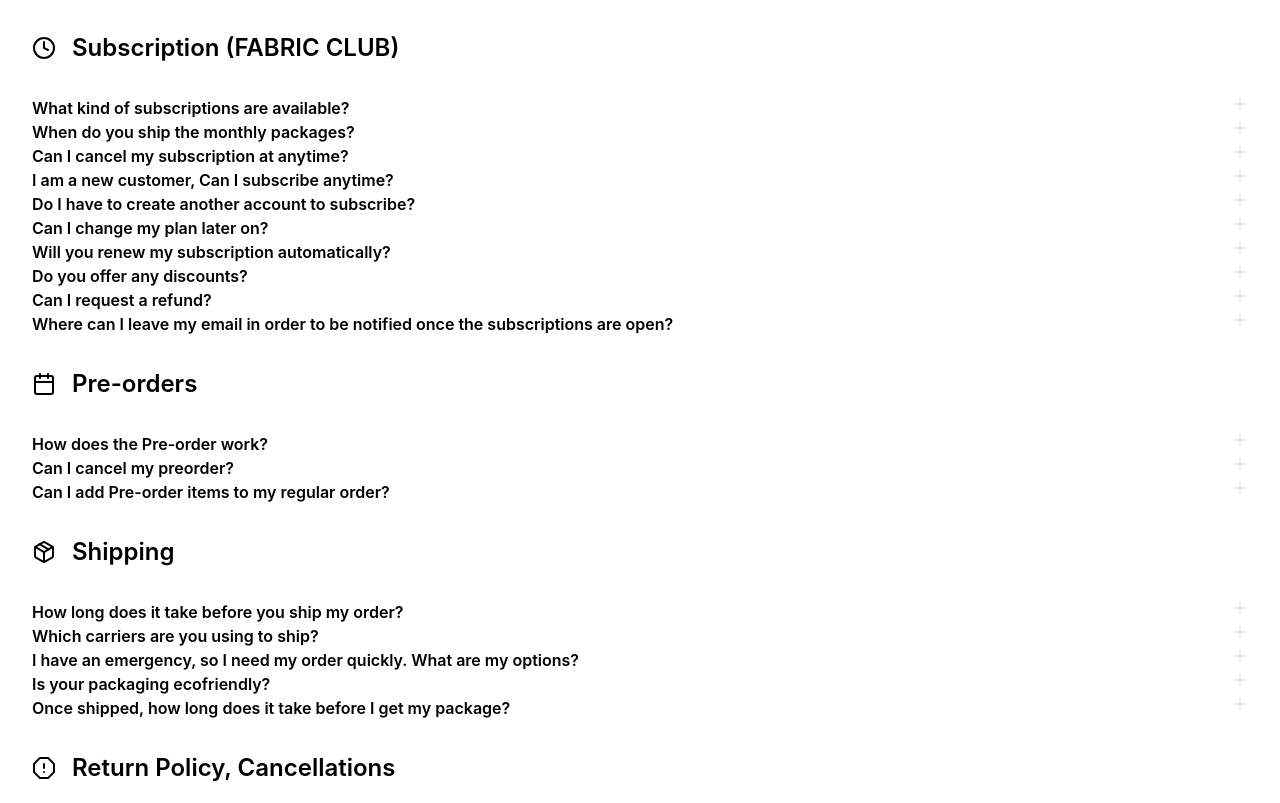
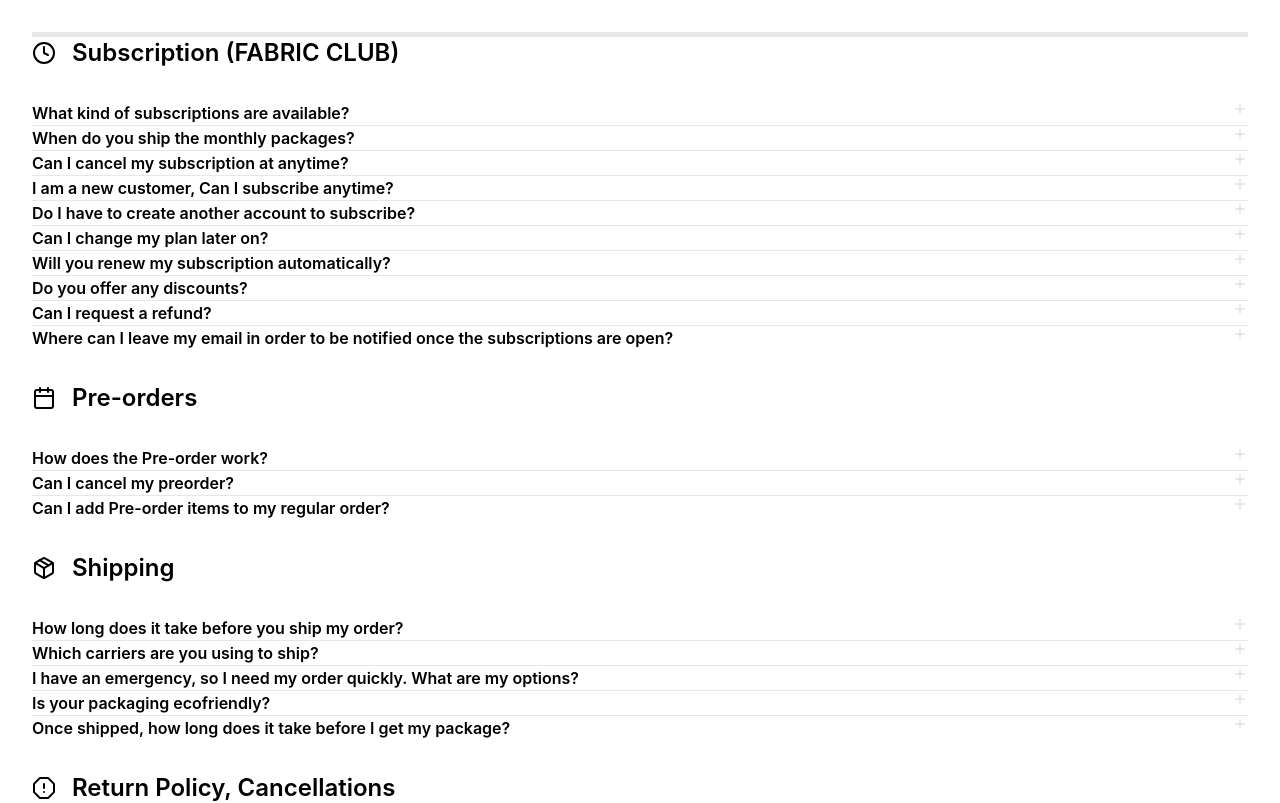
Before and after one commit to lpturmel/docs-elegante-virgule, a Next.js app in the folder frontend/: page /faq in a window 1280 px wide. Shown: the top 803 px of the page. Built offline with nearby package versions, Linux system fonts and the light colour scheme.

Commit message:
Changed border radius to use divider between items

```diff
--- a/frontend/components/AccordeonItem.tsx
+++ b/frontend/components/AccordeonItem.tsx
@@ -1,6 +1,5 @@
 import { FunctionComponent, useState, useEffect } from "react";
 import { IoAdd } from "react-icons/io5";
-
 export interface AccordeonItemProps {
     question: string;
 }
@@ -32,9 +31,10 @@
         console.log("Sending new height: ", newHeight);
         parent.postMessage(newHeight, "*");
     }, [open]);
+
     return (
         <details
-            className={`${renderBgColor()} transition-colors duration-200 vstack justify-start items-center border-border-accent border-b-[1px]`}
+            className={`${renderBgColor()} transition-colors duration-200 vstack justify-start items-center`}
         >
             <summary
                 onMouseEnter={() => setHover(true)}
--- a/frontend/components/AccordeonSection.tsx
+++ b/frontend/components/AccordeonSection.tsx
@@ -17,7 +17,7 @@
                 <p className="font-semibold text-2xl">{title}</p>
             </div>
 
-            <div className="flex flex-col overflow-hidden rounded-lg border-r-[1px] border-l-[1px] border-t-[1px] border-border-accent">
+            <div className="flex flex-col overflow-hidden rounded-lg border-[1px] border-border-accent">
                 {children}
             </div>
         </div>
--- /dev/null
+++ b/frontend/components/Divider.tsx
@@ -0,0 +1,8 @@
+import { FunctionComponent } from "react";
+
+export interface DividerProps {}
+
+const Divider: FunctionComponent<DividerProps> = () => {
+    return <hr className="w-full height-[1px] bg-border-accent" />;
+};
+export default Divider;
--- a/frontend/components/section/preorders.tsx
+++ b/frontend/components/section/preorders.tsx
@@ -2,6 +2,7 @@
 import AccordeonSection from "../AccordeonSection";
 import AccordeonItem from "../AccordeonItem";
 import { FiCalendar } from "react-icons/fi";
+import Divider from "../Divider";
 
 const Preorders: FunctionComponent = () => {
     return (
@@ -16,11 +17,13 @@
                     front for pre-orders and will ship as soon as we receive the
                     goods.
                 </AccordeonItem>
+                <Divider />
                 <AccordeonItem question="Can I cancel my preorder?">
                     Unfortunately we cannot offer cancellations on pre-orders as
                     we place orders from the manufacturers based on pre-order
                     sales.
                 </AccordeonItem>
+                <Divider />
                 <AccordeonItem question="Can I add Pre-order items to my regular order?">
                     If you order Pre-order items with in stock items, all items
                     will be held and shipped together, please order separately
--- a/frontend/components/section/returns.tsx
+++ b/frontend/components/section/returns.tsx
@@ -2,6 +2,7 @@
 import AccordeonSection from "../AccordeonSection";
 import AccordeonItem from "../AccordeonItem";
 import { FiAlertOctagon } from "react-icons/fi";
+import Divider from "../Divider";
 
 const Returns: FunctionComponent = () => {
     return (
@@ -20,6 +21,7 @@
                     cost of the return: processing your order, receiving and
                     processing your return, adding return to inventory.
                 </AccordeonItem>
+                <Divider />
                 <AccordeonItem question="I changed my mind, can I cancel my order or my preorder?">
                     Unfortunately we cannot offer cancellations on pre-orders as
                     we place orders from the manufacturers based on pre-order
@@ -27,6 +29,7 @@
                     and cut the fabric as soon as possible when we get the
                     orders so we cannot cancel orders either. Please contact us.
                 </AccordeonItem>
+                <Divider />
                 <AccordeonItem question="Can I add Pre-order items to my regular order?">
                     If you order Pre-order items with in stock items, all items
                     will be held and shipped together, please order separately
--- a/frontend/components/section/shipping.tsx
+++ b/frontend/components/section/shipping.tsx
@@ -2,6 +2,7 @@
 import AccordeonSection from "../AccordeonSection";
 import AccordeonItem from "../AccordeonItem";
 import { FiPackage } from "react-icons/fi";
+import Divider from "../Divider";
 
 const Shipping: FunctionComponent = () => {
     return (
@@ -16,6 +17,7 @@
                     very high volumes of orders. So our delay is now extended to
                     6 to 8 business days to ship.
                 </AccordeonItem>
+                <Divider />
                 <AccordeonItem question="Which carriers are you using to ship?">
                     Most Canadian orders are shipped with Canada Post. For US
                     and international, we work with{" "}
@@ -30,6 +32,7 @@
                     who partners with USPS for the USA and Asendia for
                     International destinations.
                 </AccordeonItem>
+                <Divider />
                 <AccordeonItem question="I have an emergency, so I need my order quickly. What are my options?">
                     You can upgrade your shipping option at checkout before
                     paying, As our Flat rate is the most economical option,
@@ -45,6 +48,7 @@
                     </a>{" "}
                     with your order number and we will try to help.
                 </AccordeonItem>
+                <Divider />
                 <AccordeonItem question="Is your packaging ecofriendly?">
                     Yes we are proud of the way we ship. We exclusively use 100%
                     recyclable or 100% compostable supply. Usually from 100%
@@ -58,6 +62,7 @@
                         Shipping page.{" "}
                     </a>
                 </AccordeonItem>
+                <Divider />
                 <AccordeonItem question="Once shipped, how long does it take before I get my package?">
                     <p>
                         {" "}
--- a/frontend/components/section/subscription.tsx
+++ b/frontend/components/section/subscription.tsx
@@ -2,6 +2,7 @@
 import AccordeonSection from "../AccordeonSection";
 import AccordeonItem from "../AccordeonItem";
 import { FiClock } from "react-icons/fi";
+import Divider from "../Divider";
 
 export interface SubscriptionProps {}
 
@@ -17,6 +18,7 @@
                     RIFLE PAPER CO products. But in the near future, there will
                     be subscriptions for TILDA and MADRAS Fabrics.
                 </AccordeonItem>
+                <Divider />
                 <AccordeonItem question="When do you ship the monthly packages?">
                     Due to the large number of subscribers, the shipping of the
                     packages takes several days : For the LIBERTY Rainbow Club,
@@ -24,6 +26,7 @@
                     RIFLE PAPER CO Club, we ship between the 10th and the 30th
                     each month.
                 </AccordeonItem>
+                <Divider />
                 <AccordeonItem question="Can I cancel my subscription at anytime?">
                     Sure. Your subscription can be cancelled anytime by updating
                     it on the Customer Portal. Your cancelation will take effect
@@ -36,6 +39,7 @@
                     receive your month package for the last time. And you will
                     not be billed for the next billing period,
                 </AccordeonItem>
+                <Divider />
                 <AccordeonItem question="I am a new customer, Can I subscribe anytime?">
                     No. The subscription period is limited for only a few days
                     when we open it, as places are limited for each plan. You
@@ -51,12 +55,14 @@
                     to get notified as soon as the subscription is available
                     again.
                 </AccordeonItem>
+                <Divider />
                 <AccordeonItem question="Do I have to create another account to subscribe?">
                     Yes. The database for the subscriptions is not the same as
                     the shop main customer database. You will need to create an
                     account through the Customer subscription Portal once the
                     subscription period is active.
                 </AccordeonItem>
+                <Divider />
                 <AccordeonItem question="Can I change my plan later on?">
                     Absolutely! You can cancel your current plan and choose
                     another one (bigger or smaller plan). The change will take
@@ -64,18 +70,22 @@
                     access the Customer Portal is in the email you received when
                     you first subscribed.
                 </AccordeonItem>
+                <Divider />
                 <AccordeonItem question="Will you renew my subscription automatically?">
                     Yes, your subscription will be automatically renewed
                     according to your pay period.
                 </AccordeonItem>
+                <Divider />
                 <AccordeonItem question="Do you offer any discounts?">
                     Yes! We occasionally offer discounts. Please subscribe to
                     our newsletter or follow us on instagram to get updates
                     about our discounts and coupons.
                 </AccordeonItem>
+                <Divider />
                 <AccordeonItem question="Can I request a refund?">
                     No. But you can cancel your subscription to stop payments.
                 </AccordeonItem>
+                <Divider />
                 <AccordeonItem question="Where can I leave my email in order to be notified once the subscriptions are open?">
                     You can leave your name{" "}
                     <a
--- a/frontend/pages/faq.tsx
+++ b/frontend/pages/faq.tsx
@@ -1,9 +1,15 @@
 import type { NextPage } from "next";
 import Accordeon from "../components/Accordeon";
+import Divider from "../components/Divider";
 
 const Home: NextPage = () => {
     return (
         <div className="test p-8">
+            <Divider />
+            <Divider />
+            <Divider />
+            <Divider />
+            <Divider />
             <Accordeon />
         </div>
     );
```
Also changed, not shown: 1 other file (tests, documents, lock files or other folders).
